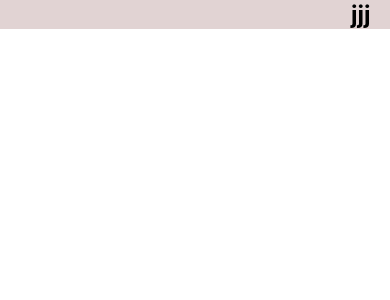
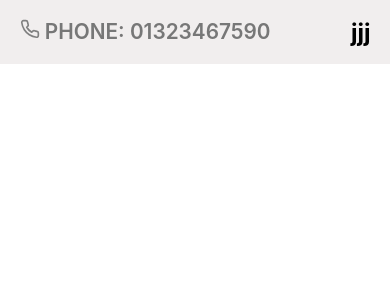
Before and after one commit to TamannaAfroz2666/Online-BD-Shopping, a React (Create React App) app: page / in a window 390 px wide. Shown: the top 300 px of the page. Built offline with nearby package versions, Linux system fonts and the light colour scheme.

Commit message:
add phone number field

```diff
--- a/src/layout/TopHeader/TopHeader.css
+++ b/src/layout/TopHeader/TopHeader.css
@@ -6,13 +6,27 @@
 .topHeader{
     height: 100%;
     width: 100%;
-    background-color: rgba(219, 202, 202, 0.815);
+    background-color: rgb(241, 238, 238);;
 }
 .subTopHeader{
     width: 90%;
     margin: auto;
+
 }
 .subTopHeader .topHeaderContent{
+    height: 4rem;
    display: flex;
+   align-items: center;
    justify-content: space-between;
 }
+.topHeaderContent .phoneInfo a{
+    text-decoration: none;
+}
+.phoneInfo .phoneStatus{
+    font-size: 1.3rem;
+    color: #777;
+    letter-spacing: 0px;
+    text-transform: uppercase;
+    line-height: 1.5;
+    font-weight: 600;
+}
--- a/src/layout/TopHeader/TopHeader.js
+++ b/src/layout/TopHeader/TopHeader.js
@@ -1,6 +1,6 @@
 import React from 'react';
 import './TopHeader.css';
-// import { AiFillApple } from "react-icons/ai";
+import { FiPhone } from "react-icons/fi";
 
 const TopHeader = () => {
     return (
@@ -8,7 +8,9 @@ const TopHeader = () => {
             <div className="subTopHeader">
                 <div className="topHeaderContent">
                     <div className="phoneInfo">
-
+                    <a href="tel:01323467590">
+                        <p className='phoneStatus'><FiPhone color='gray' size={20}/> Phone: 01323467590</p>
+                    </a>
 
                     </div>
                     <div className="contactInfo">
```
